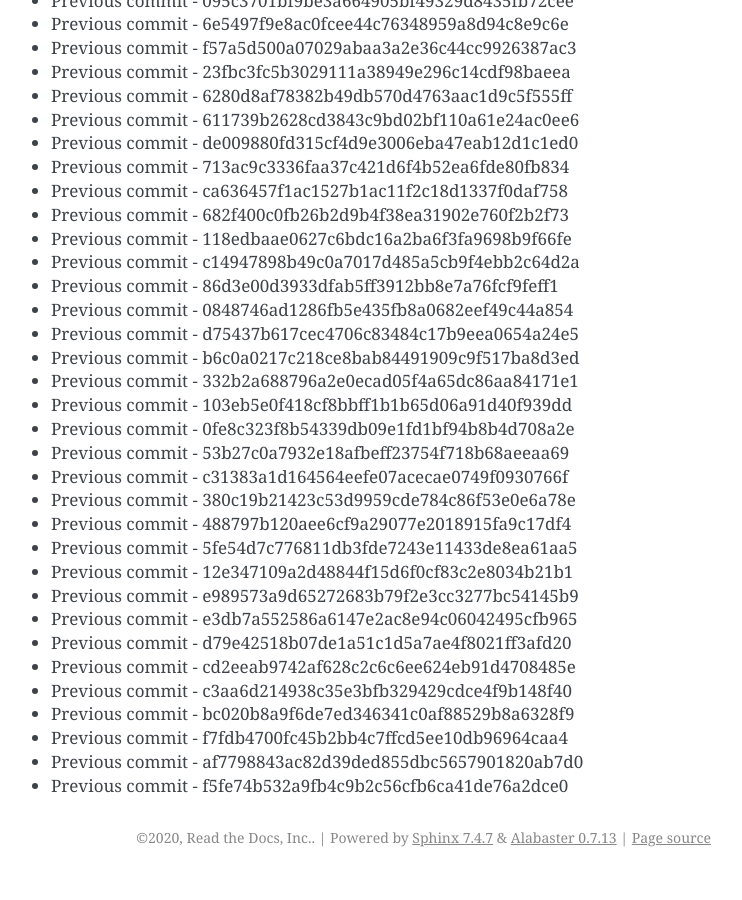
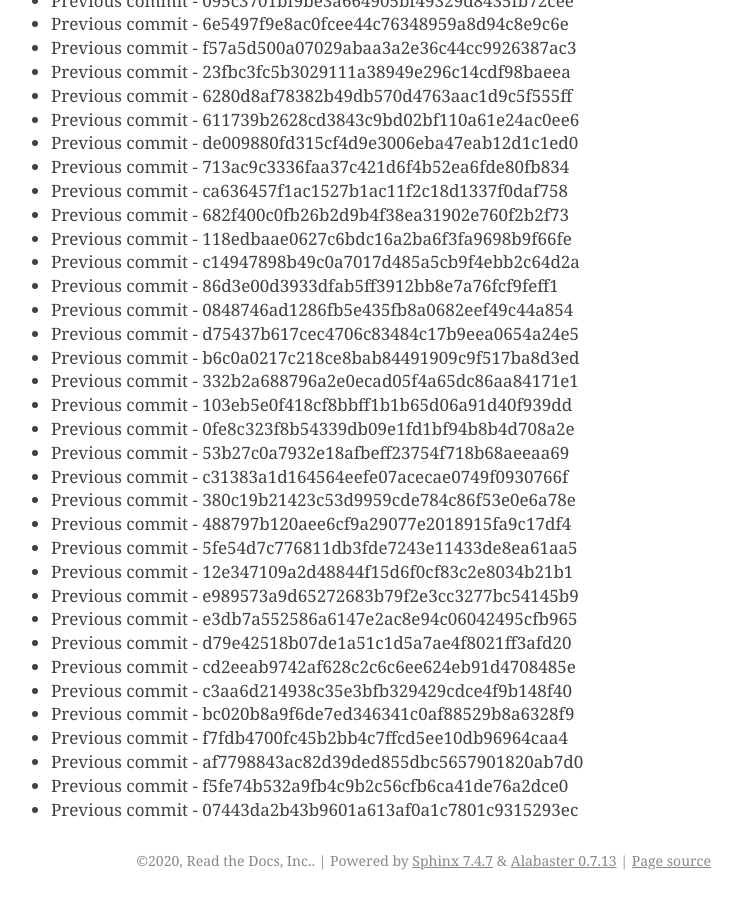
Before and after one commit to readthedocs/rtd-git-stresstest, a Sphinx documentation site: the page built from docs/updates.rst, in a window 1280 px wide and 900 px high, scrolled down 74925 px. Shown: the whole window, without its empty margins (399-1141 px from the left). Built offline with Sphinx 7.4.7, drawn with Linux system fonts in a browser that asks for light colours; before the commit the page ends 75802 px from its top, so only the background shows below that.

Commit message:
Generating commit from previous: 07443da2b43b9601a613af0a1c7801c9315293ec

```diff
--- a/docs/updates.rst
+++ b/docs/updates.rst
@@ -3180,3 +3180,4 @@ It can be tested for any performance characteristics.
 * Previous commit - f7fdb4700fc45b2bb4c7ffcd5ee10db96964caa4
 * Previous commit - af7798843ac82d39ded855dbc5657901820ab7d0
 * Previous commit - f5fe74b532a9fb4c9b2c56cfb6ca41de76a2dce0
+* Previous commit - 07443da2b43b9601a613af0a1c7801c9315293ec
```
